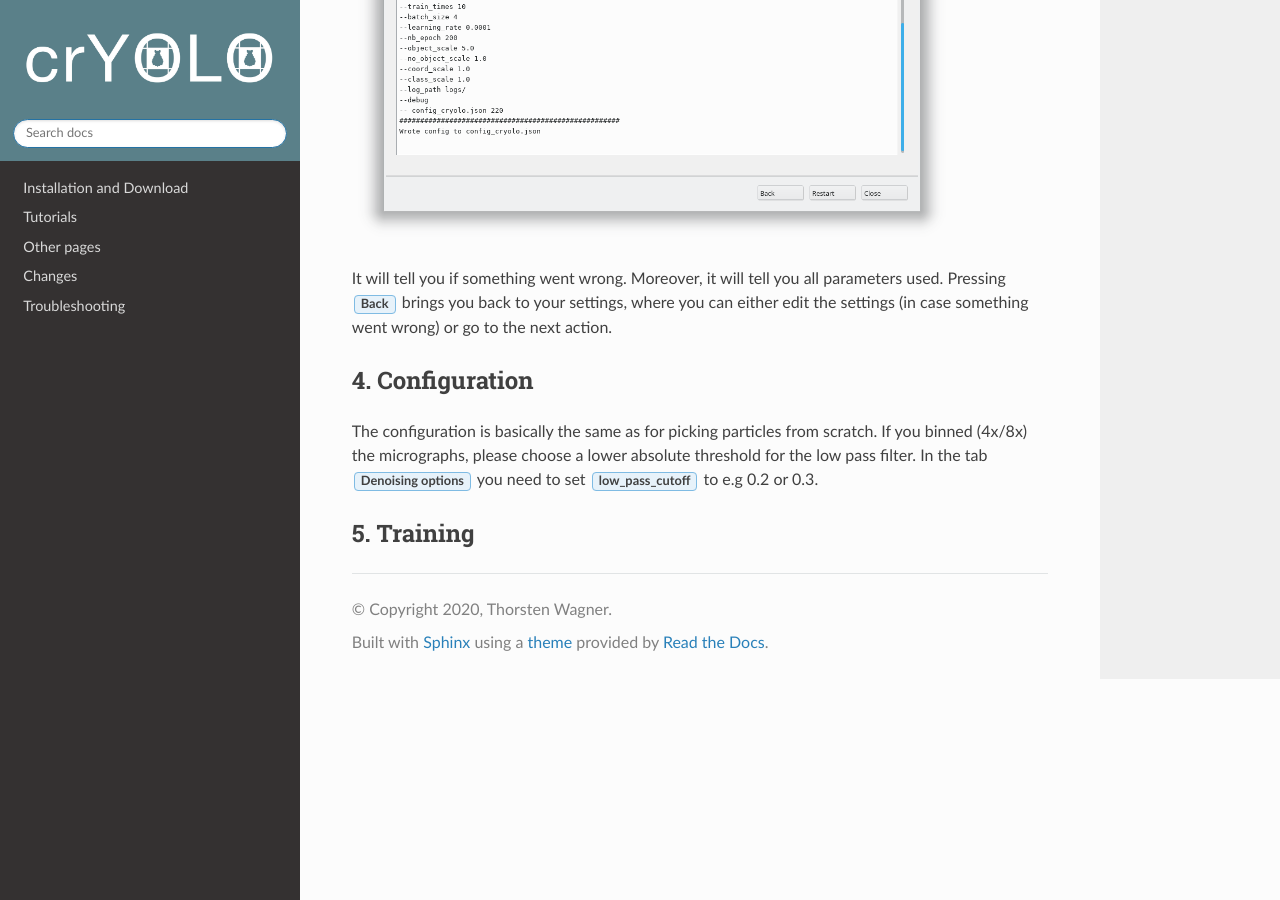
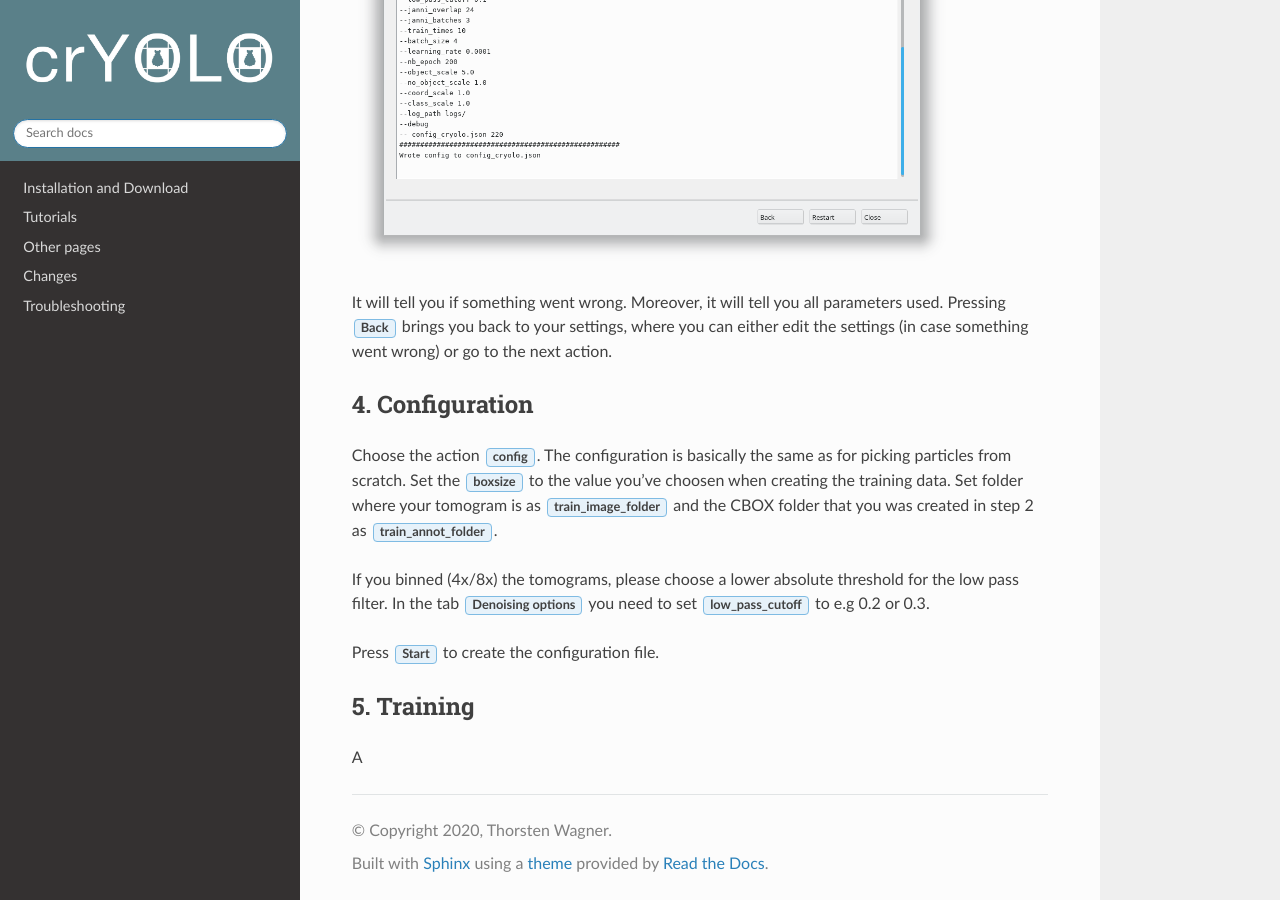
Before and after one commit to MPI-Dortmund/cryolo, a Sphinx documentation site: the page built from source/tutorials/tut05_tomo.rst, in a window 1280 px wide and 900 px high, scrolled down 2685 px. Built offline with Sphinx 7.4.7 and the Read the Docs theme 2.0.0, drawn with Linux system fonts in a browser that asks for light colours; some of the changed text lies outside the part shown.

Commit message:
more tut

```diff
--- a/source/tutorials/tut05_tomo.rst
+++ b/source/tutorials/tut05_tomo.rst
@@ -21,7 +21,8 @@ You need to install crYOLO 1.8 (BETA) for this. Some things changed with crYOLO
     * NumPy 1.14.5 -> NumPy 1.18.5
 * CBOX files are now written in the STAR format.
 
-As it is still a beta, I recommend to keep your old crYOLO installation. Here are the steps:
+As it is still a beta, I recommend to keep your old crYOLO installation and
+install it in a fresh environment. Here are the steps:
 
 >>> conda create -n cryolo_3d -c anaconda pyqt=5 python=3.6 cudatoolkit=10.0.130 cudnn=7.6.5 numpy==1.18.5 libtiff wxPython=4.0.4
 
@@ -64,10 +65,17 @@ files for training.
 
 4. Configuration
 ^^^^^^^^^^^^^^^^
-The configuration is basically the same as for picking particles from scratch.
-If you binned (4x/8x) the micrographs, please choose a lower absolute threshold for
+Choose the action :guilabel:`config`. The configuration is basically the same as for picking particles from scratch.
+Set the :guilabel:`boxsize` to the value you've choosen when creating the training data. Set folder
+where your tomogram is as :guilabel:`train_image_folder` and the CBOX folder that you was created in step
+2 as :guilabel:`train_annot_folder`.
+
+If you binned (4x/8x) the tomograms, please choose a lower absolute threshold for
 the low pass filter. In the tab :guilabel:`Denoising options` you need to set :guilabel:`low_pass_cutoff`
 to e.g 0.2 or 0.3.
 
+Press :guilabel:`Start` to create the configuration file.
+
 5. Training
 ^^^^^^^^^^^
+A
```
Also changed, not shown: other parts of source/tutorials/tut05_tomo.rst (+1 -1 lines).
